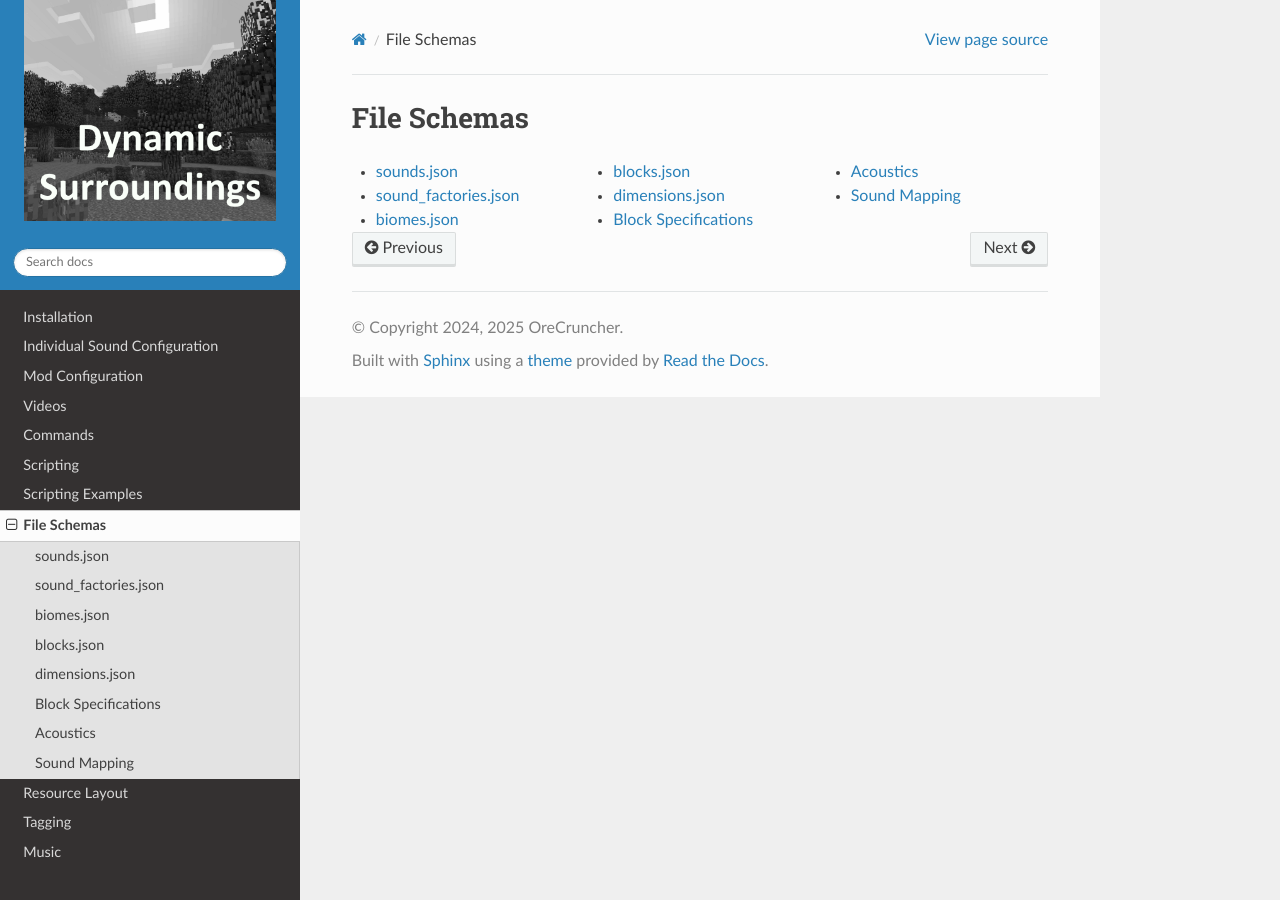
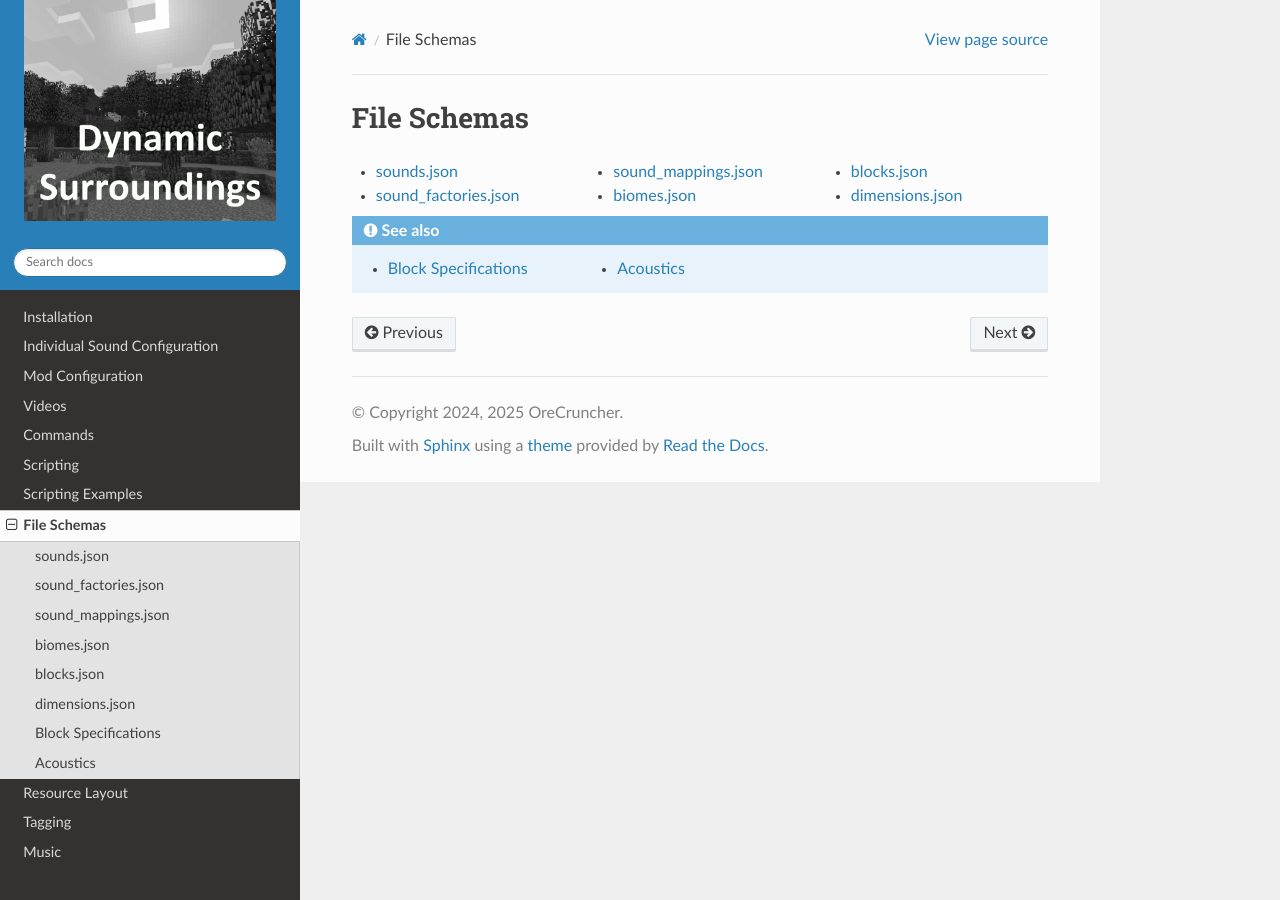
Before and after one commit to OreCruncher/DynamicSurroundingsDocs, a Sphinx documentation site: the page built from docs/source/schemas/schemas.rst, in a window 1280 px wide. Built offline with Sphinx 7.4.7 and the Read the Docs theme 3.1.0, drawn with Linux system fonts in a browser that asks for light colours.

Commit message:
Minor fixups

```diff
--- a/docs/source/schemas/biomes.rst
+++ b/docs/source/schemas/biomes.rst
@@ -50,7 +50,7 @@
         - Clears any sound effects that have been configured by prior rules. Default is ``false``.
     *   - fogColor
         - String
-        - Fog tint color, if any. Default is ``null`` meaning no setting. The format of the color string is RGB hex code (ex, "#FFD700" for gold).
+        - Fog tint color, if any. Default is ``null`` meaning no setting. The format of the color string is RGB hex code (ex, "#FFD700" for gold). Please note the Minecraft default fog color is ``#C0D8FF`` which matches the blue sky color.
     *   - additionalSoundChance
         - Double
         - The chance that a sound of type ADDITION will play per tick. Default is ``0.004``.
--- a/docs/source/schemas/schemas.rst
+++ b/docs/source/schemas/schemas.rst
@@ -6,9 +6,15 @@
 
     sounds
     sound_factories
+    sound_mappings
     biomes
     blocks
     dimensions
-    block_spec
-    acoustic
-    sound_mapping
+
+.. seealso::
+
+    .. toctree::
+        :titlesonly:
+
+        block_spec
+        acoustic
--- a/docs/source/schemas/sound_mapping.rst
+++ b/docs/source/schemas/sound_mappings.rst
@@ -1,7 +1,7 @@
 .. role:: sectiontitle
 
-Sound Mapping
-=============
+sound_mappings.json
+===================
 
 *Added 1.21.1-0.4.2*
 
```
